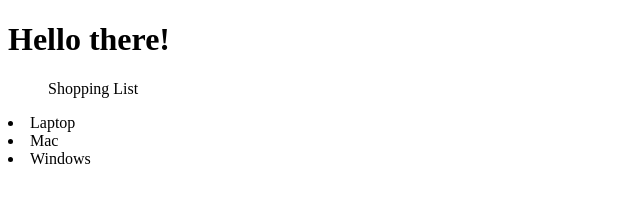
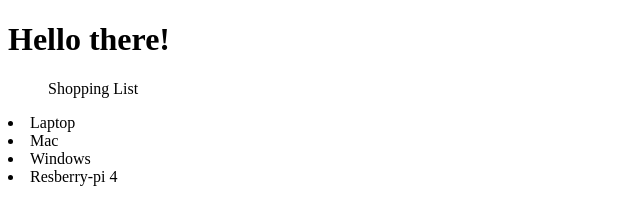
Before and after one commit to Noushadozi/Js, a plain HTML site: page index.html in a window 1280 px wide. Shown: the full height of the page, 0-640 px from the left. Drawn offline with Linux system fonts and the light colour scheme.

Commit message:
added one more list

```diff
--- a/index.html
+++ b/index.html
@@ -12,5 +12,6 @@
     <li>Laptop</li>
     <li>Mac</li>
     <li>Windows</li>
+    <li>Resberry-pi 4</li>
 </body>
 </html>
```
